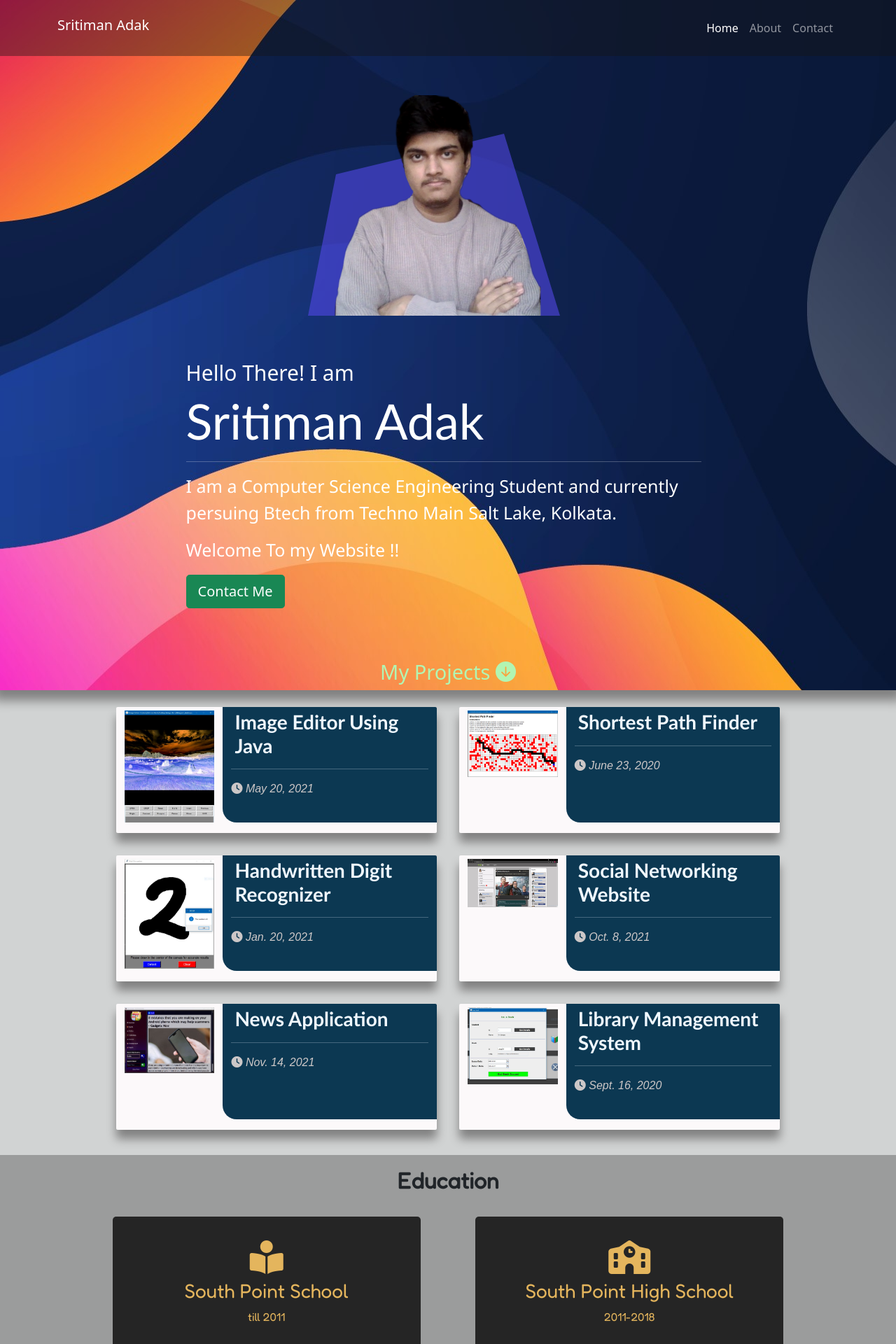
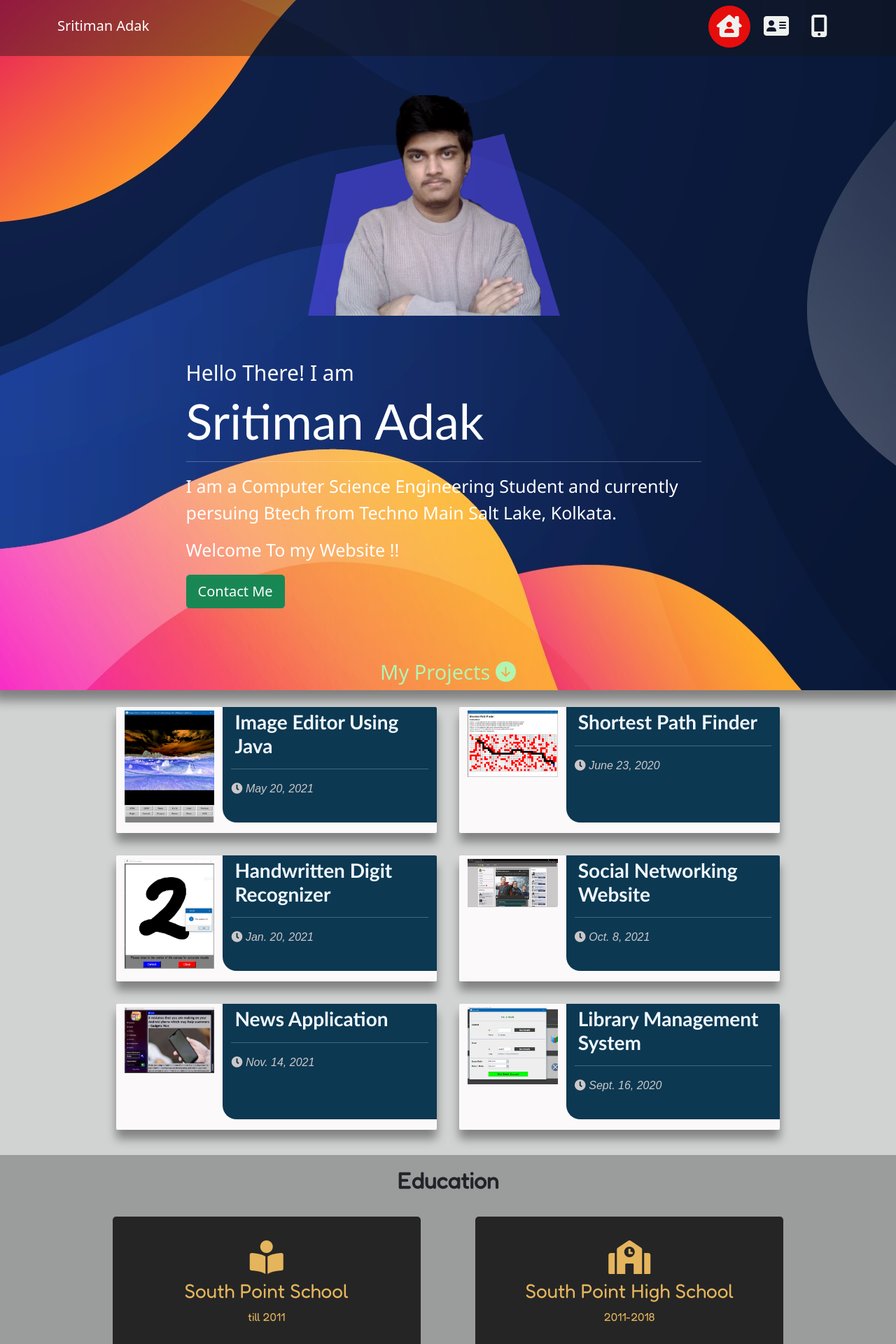
Before and after one commit to adaksritiman24/PortoFolio-Website, a Django app: page / in a window 1280 px wide. Shown: the top 1920 px of the page at 70% size. Run offline with Django 3.2, Linux system fonts and the light colour scheme; data comes from the database, SQL or seed files in the repository; some libraries are stand-ins or nearby versions.

Commit message:
Nav style changed

```diff
--- /dev/null
+++ b/static/css/added.css
@@ -0,0 +1,38 @@
+.nav-style > ul{
+    display: flex;
+    padding-left: 0px;
+    padding-right: 0px;
+    width: 190px;
+    height: 60px;
+    justify-content: space-around;
+    align-items: center;
+}
+.nav-style > h1{
+    margin-top: -10px;
+}
+
+.nav-item, .nav-link{
+    color: rgb(238, 241, 238);
+    text-decoration: none;
+    list-style: none;
+    margin: 0;
+    padding: 0;
+}
+.selector {
+    position: absolute;
+    width: 100%;
+    width: 60px;
+    height: 60px;
+    transform: translateX(-61px);
+    border-radius: 50%;
+    background-color: rgb(230, 13, 13);
+    z-index: -1;
+    transition: 0.5s;
+}
+.nav-link:hover{
+    color: rgb(106, 212, 212);
+}
+li > a{
+    text-decoration: none;
+    color: whitesmoke;
+}
--- a/static/js/main.js
+++ b/static/js/main.js
@@ -15,3 +15,17 @@ const sendToPage = (page)=>{
     a.target = "_blank";
     a.click();
 }
+
+var selector = document.getElementById("selector");
+
+const moveSelector=(type)=>{
+    if(type === "about"){
+        selector.style.transform = "translateX(6px)";
+    }
+    if(type === "home"){
+        selector.style.transform = "translateX(-61px)";
+    }
+    if(type === "contact"){
+        selector.style.transform = "translateX(68px)";
+    }
+}
--- a/templates/base.html
+++ b/templates/base.html
@@ -24,6 +24,7 @@
       rel="stylesheet"
     />
     <link rel="stylesheet" href="{% static 'css/style.css' %}">
+    <link rel="stylesheet" href="{% static 'css/added.css' %}">
     <!-- google fonts -->
     <link rel="preconnect" href="https://fonts.googleapis.com">
     <link rel="preconnect" href="https://fonts.gstatic.com" crossorigin>
@@ -32,27 +33,25 @@
     <title>Sritiman Adak | Profile</title>
   </head>
   <body id="body">
-    <nav class="navbar navbar-expand-lg navbar-dark fixed-top" style=" transition : 0.6s; background: rgba(20, 20, 20,0.4); height:80px" id="navbar-id">
-        <div class="container">
+    <nav class="navbar navbar-dark fixed-top" style=" transition : 0.6s; background: rgba(20, 20, 20,0.4); height:80px" id="navbar-id">
+        <div class="container nav-style">
           <h1 class="navbar-brand" href="#">Sritiman Adak</h1>
-          <button class="navbar-toggler" type="button" data-bs-toggle="collapse" data-bs-target="#navbarNav" aria-controls="navbarNav" aria-expanded="false" aria-label="Toggle navigation">
-            <span class="navbar-toggler-icon"></span>
-          </button>
-          <div class="collapse navbar-collapse" id="navbarNav" style="justify-content: space-between;">
-            <div></div>
-            <ul class="navbar-nav">
-              <li class="nav-item">
-                <a class="nav-link active" aria-current="page" href="#">Home</a>
-              </li>
-              <li class="nav-item">
-                <a class="nav-link" href="#edu-section-id">About</a>
-              </li>
-              <li class="nav-item">
-                <a class="nav-link" href="#contact-section">Contact</a>
-              </li>
-            </ul>
-          </div>
+
+          <ul>
+
+            <li class="nav-item text-center" onclick="moveSelector('home')">
+             <a class="nav-link" href="#body"><i class="fa-solid fa-house-user fa-2x" ></i></a>
+            </li>
+            <li class="nav-item text-center" onclick="moveSelector('about')">
+              <a class="nav-link" href="#edu-section-id"><i class="fa-solid fa-address-card fa-2x"></i></a>
+            </li>
+            <li class="nav-item text-center"  onclick="moveSelector('contact')">
+              <a class="nav-link" href="#contact-section"><i class="fa-solid fa-mobile-screen-button fa-2x" ></i></a>
+            </li>
+            <div class="selector" id = "selector"></div>
+          </ul>
         </div>
+      </div>
     </nav>
     {% block content %}
     {% endblock %}
```
